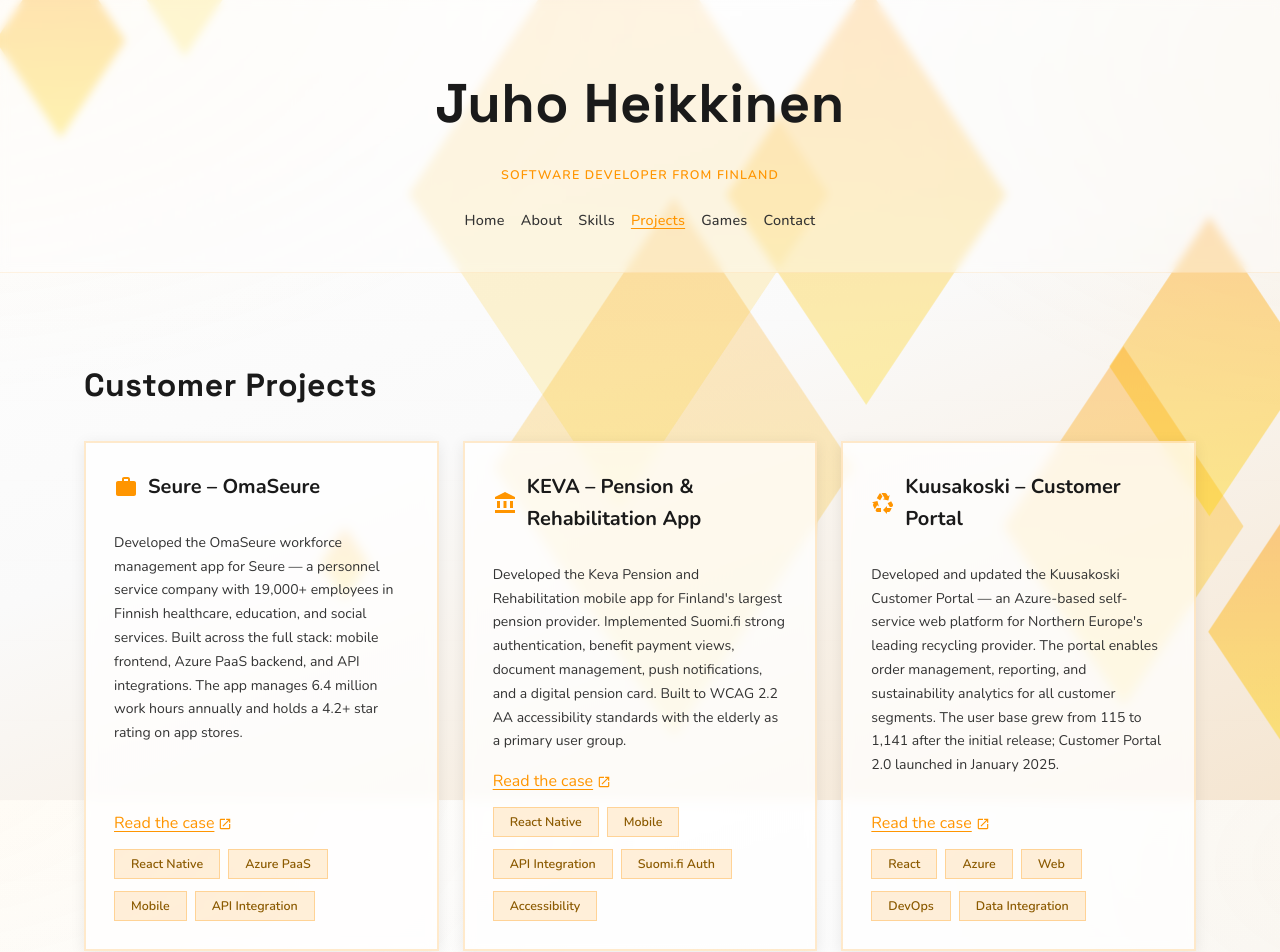
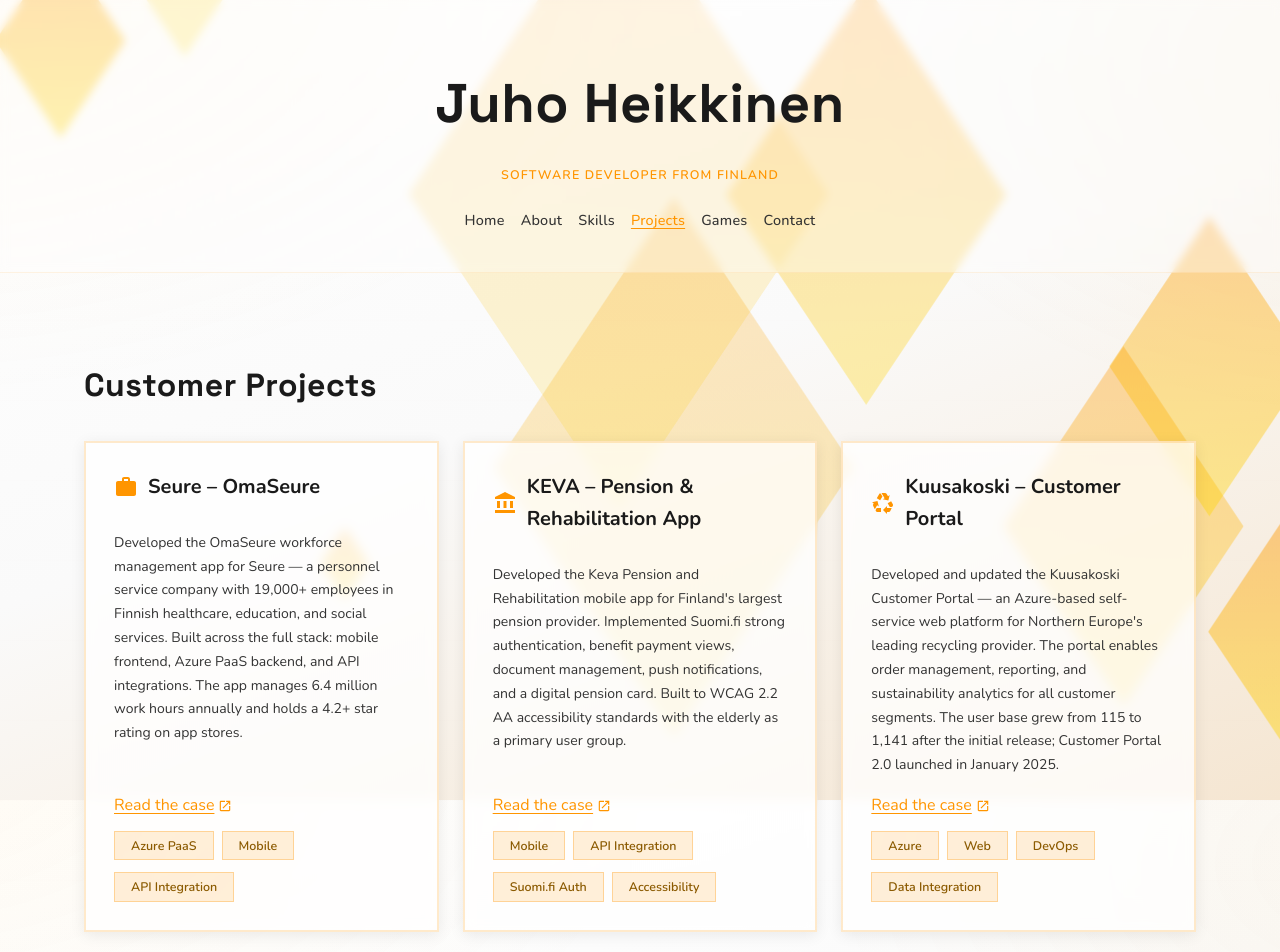
Before and after one commit to Crare/crare.github.io, a React (Vite) app in the folder my-app/: page /projects in a window 1280 px wide. Shown: the top 952 px of the page. Built offline with nearby package versions, Linux system fonts and the light colour scheme.

Commit message:
update tech tags

```diff
--- a/my-app/src/data/projects.tsx
+++ b/my-app/src/data/projects.tsx
@@ -86,7 +86,7 @@
   {
     title: "Seure – OmaSeure",
     category: "Customer",
-    tech: ["React Native", "Azure PaaS", "Mobile", "API Integration"],
+    tech: ["Azure PaaS", "Mobile", "API Integration"],
     description: "Developed the OmaSeure workforce management app for Seure — a personnel service company with 19,000+ employees in Finnish healthcare, education, and social services. Built across the full stack: mobile frontend, Azure PaaS backend, and API integrations. The app manages 6.4 million work hours annually and holds a 4.2+ star rating on app stores.",
     link: "https://zure.com/cases/seure-exceptional-worker-experience-through-digital-design-and-innovation",
     icon: <WorkIcon className="project-title-icon" />,
@@ -94,7 +94,7 @@
   {
     title: "KEVA – Pension & Rehabilitation App",
     category: "Customer",
-    tech: ["React Native", "Mobile", "API Integration", "Suomi.fi Auth", "Accessibility"],
+    tech: ["Mobile", "API Integration", "Suomi.fi Auth", "Accessibility"],
     description: "Developed the Keva Pension and Rehabilitation mobile app for Finland's largest pension provider. Implemented Suomi.fi strong authentication, benefit payment views, document management, push notifications, and a digital pension card. Built to WCAG 2.2 AA accessibility standards with the elderly as a primary user group.",
     link: "https://zure.com/cases/keva",
     icon: <AccountBalanceIcon className="project-title-icon" />,
@@ -102,7 +102,7 @@
   {
     title: "Kuusakoski – Customer Portal",
     category: "Customer",
-    tech: ["React", "Azure", "Web", "DevOps", "Data Integration"],
+    tech: ["Azure", "Web", "DevOps", "Data Integration"],
     description: "Developed and updated the Kuusakoski Customer Portal — an Azure-based self-service web platform for Northern Europe's leading recycling provider. The portal enables order management, reporting, and sustainability analytics for all customer segments. The user base grew from 115 to 1,141 after the initial release; Customer Portal 2.0 launched in January 2025.",
     link: "https://zure.com/cases/kuusakoski-customer-portal-1",
     icon: <RecyclingIcon className="project-title-icon" />,
```
